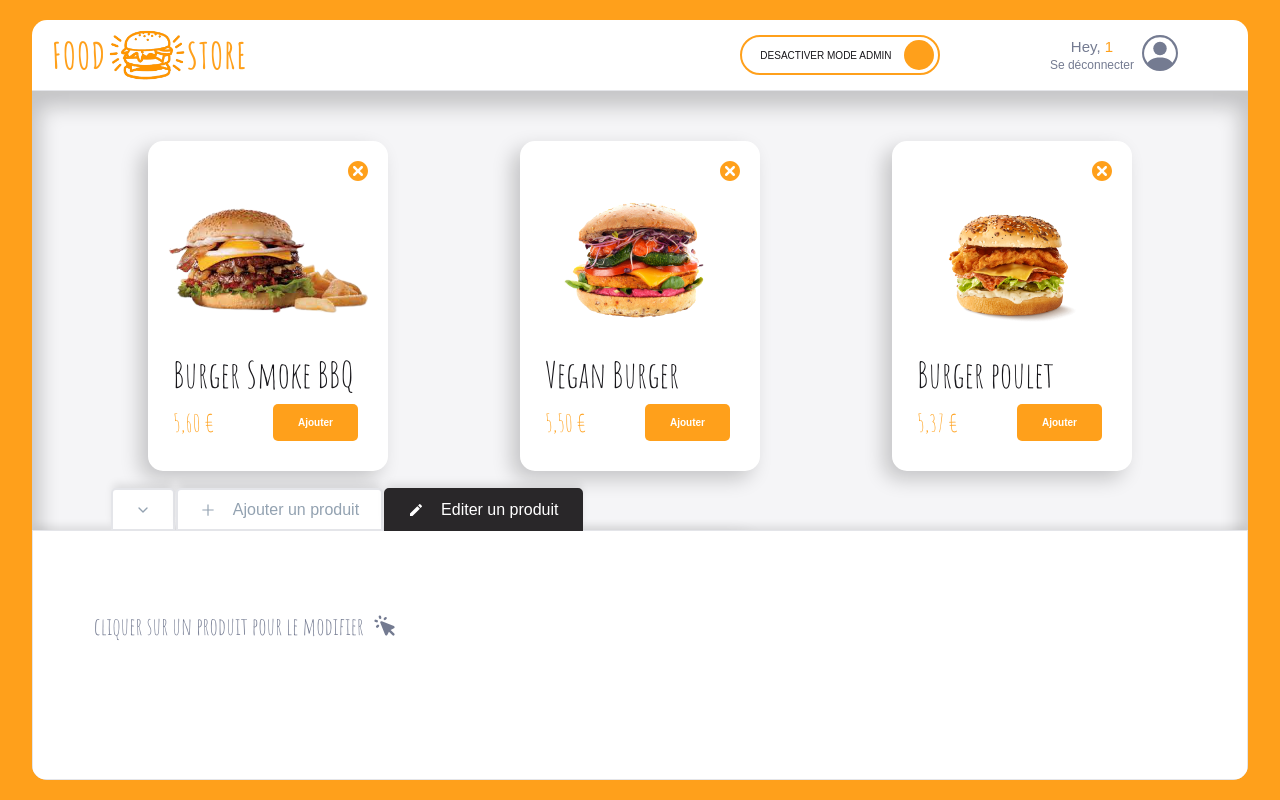
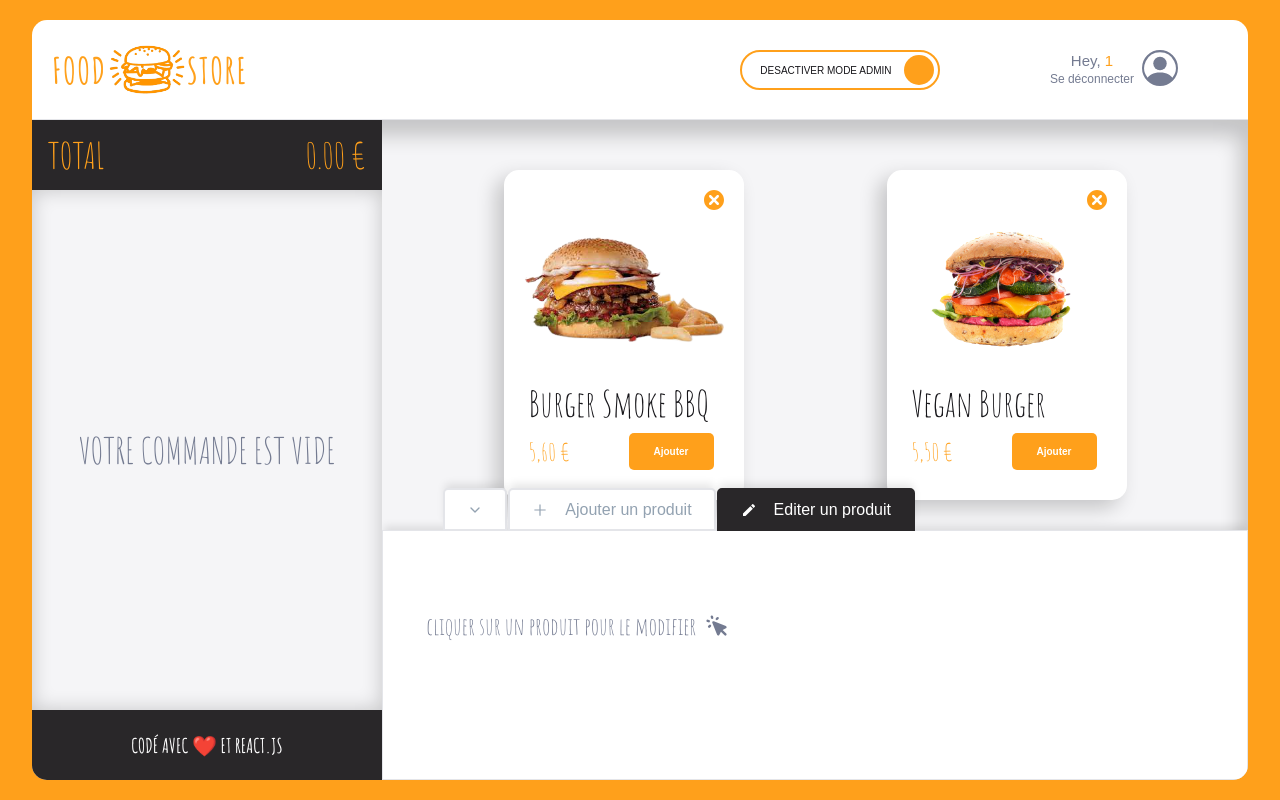
Before and after one commit to romainniamor/food_store, a React (Vite) app: page /order/1 in a window 1280 px wide. Built offline with nearby package versions, Linux system fonts and the light colour scheme; the HTML template or start-up script is replaced by a standard one.

Commit message:
💄 F10: BASKET > Create basket

```diff
--- a/src/components/pages/order/main/Main.jsx
+++ b/src/components/pages/order/main/Main.jsx
@@ -4,12 +4,13 @@ import Menu from "./menu/Menu";
 import Admin from "./admin/Admin";
 import { useContext } from "react";
 import OrderContext from "../../../../contexts/orderContext";
+import Basket from "./basket/Basket";
 
 export default function Main() {
-  const { isModeAdmin, setIsModeAdmin } = useContext(OrderContext);
+  const { isModeAdmin } = useContext(OrderContext);
   return (
     <MainStyled>
-      {/* <div className="basket">basket</div> */}
+      <Basket />
       <div className="menu-and-admin">
         <Menu />
         {isModeAdmin && <Admin />}
@@ -23,13 +24,8 @@ const MainStyled = styled.main`
   background: ${theme.colors.background_white};
   box-shadow: 0px 8px 20px 8px rgba(0, 0, 0, 0.2) inset;
   display: grid;
-  grid-template-columns: 1fr;
-
-  height: calc(95vh - 10vh);
-
-  .basket {
-    background: pink;
-  }
+  grid-template-columns: 350px 1fr;
+  height: calc(95vh - 100px);
 
   .menu-and-admin {
     position: relative;
--- /dev/null
+++ b/src/components/pages/order/main/basket/Basket.jsx
@@ -0,0 +1,35 @@
+import styled from "styled-components";
+import { theme } from "../../../../../theme/index";
+import EmptyBasket from "./EmptyBasket";
+import Header from "./Header";
+import Footer from "./Footer";
+
+export default function Basket() {
+  //state
+
+  //comportements
+
+  //render
+  return (
+    <BasketStyled>
+      <Header />
+
+      <div className="basket-content">
+        <EmptyBasket />
+      </div>
+      <Footer />
+    </BasketStyled>
+  );
+}
+
+const BasketStyled = styled.div`
+  width: 100%;
+  display: flex;
+  flex-direction: column;
+
+  .basket-content {
+    flex: 1;
+    background: ${theme.colors.background_white};
+    box-shadow: 0px 0px 20px rgba(0, 0, 0, 0.2) inset;
+  }
+`;
--- /dev/null
+++ b/src/components/pages/order/main/basket/EmptyBasket.jsx
@@ -0,0 +1,26 @@
+import styled from "styled-components";
+import { theme } from "../../../../../theme";
+
+export default function EmptyBasket() {
+  return (
+    <EmptyBasketStyled>
+      <span className="empty-basket-message">votre commande est vide</span>
+    </EmptyBasketStyled>
+  );
+}
+
+const EmptyBasketStyled = styled.div`
+  height: 100%;
+  width: 100%;
+  display: flex;
+  justify-content: center;
+  align-items: center;
+
+  .empty-basket-message {
+    font-size: ${theme.fonts.P4};
+    color: ${theme.colors.greyBlue};
+    font-weight: ${theme.weights.regular};
+    font-family: "Amatic SC";
+    text-transform: uppercase;
+  }
+`;
--- /dev/null
+++ b/src/components/pages/order/main/basket/Footer.jsx
@@ -0,0 +1,24 @@
+import styled from "styled-components";
+import { theme } from "../../../../../theme";
+
+export default function Footer() {
+  return (
+    <FooterStyled>
+      <span>Codé avec ❤️ et React.JS</span>
+    </FooterStyled>
+  );
+}
+
+const FooterStyled = styled.div`
+  height: 70px;
+  width: 100%;
+  background: ${theme.colors.background_dark};
+  font-family: "Amatic SC";
+  text-transform: uppercase;
+  display: flex;
+  justify-content: center;
+  align-items: center;
+  font-size: ${theme.fonts.P2};
+  font-weight: ${theme.weights.bold};
+  color: ${theme.colors.white};
+`;
--- /dev/null
+++ b/src/components/pages/order/main/basket/Header.jsx
@@ -0,0 +1,26 @@
+import styled from "styled-components";
+import { theme } from "../../../../../theme/index";
+
+export default function Header() {
+  return (
+    <HeaderStyled>
+      <span>total</span>
+      <span>0.00 €</span>
+    </HeaderStyled>
+  );
+}
+
+const HeaderStyled = styled.div`
+  height: 70px;
+  width: 100%;
+  background: ${theme.colors.background_dark};
+  font-family: "Amatic SC";
+  text-transform: uppercase;
+  color: ${theme.colors.primary};
+  font-size: ${theme.fonts.P4};
+  display: flex;
+  justify-content: space-between;
+  align-items: center;
+  padding: 12px 16px;
+  font-weight: ${theme.weights.regular};
+`;
--- a/src/components/pages/order/navBar/NavBar.jsx
+++ b/src/components/pages/order/navBar/NavBar.jsx
@@ -26,6 +26,7 @@ const NavBarStyled = styled.nav`
   justify-content: space-between;
   padding: 5px 70px 5px 20px;
   width: 100%;
+  height: 100px;
   color: ${theme.colors.greyBlue};
   border-bottom: 1px solid ${theme.colors.greyLight};
 
```
